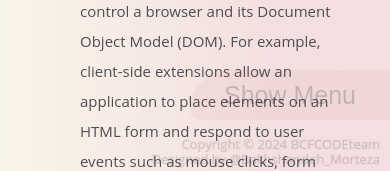
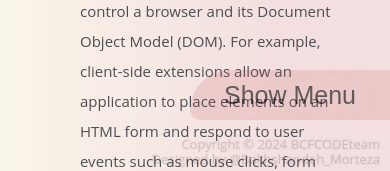
Before and after one commit to BCFCODE/JS-Documentation, a plain HTML site: page index.html in a window 390 px wide. Shown: the part 664-835 px from the top of the page. Drawn offline with Linux system fonts and the light colour scheme.

Commit message:
showMenu button opacity changed when browser window get smaller

```diff
--- a/css/responsive.css
+++ b/css/responsive.css
@@ -64,6 +64,9 @@
   body {
     font-size: 15px;
   }
+  #menuBtn {
+    opacity: 60%;
+  }
   section li {
     margin-left: 0;
   }
```
